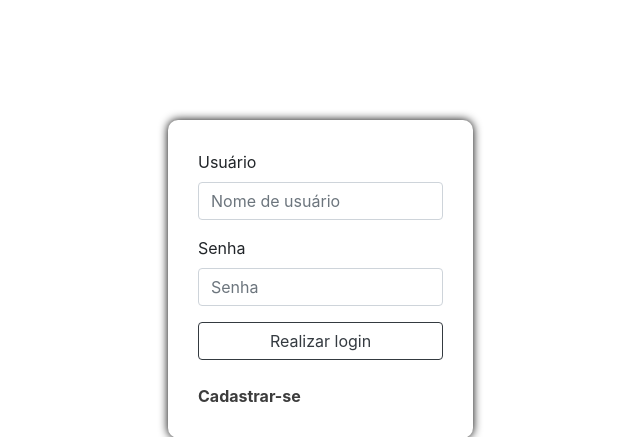
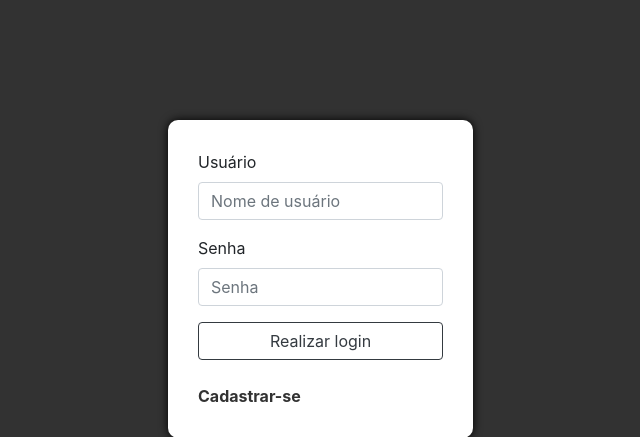
Before and after one commit to Godofga/peuebi, a PHP site: page / in a window 1280 px wide. Shown: the top 437 px of the page, without its empty margins (327-967 px from the left). Run offline with PHP 8.4, Linux system fonts and the light colour scheme.

Commit message:
Update login.css
vew

```diff
--- a/site/css/login.css
+++ b/site/css/login.css
@@ -7,12 +7,14 @@
   box-shadow: 0px 0px 10px 0px #000;
 }
 .bg{
-  background: url('/imagens/background.jpg') no-repeat;
   width:100%;
   height: 100vh;
   background-size:100%;
 }
 #cadastroLink{
-  color: #3C3C3C;
+  color: #323232;
   text-decoration: none;
 }
+body {
+    background-color: #323232;
+}
```
